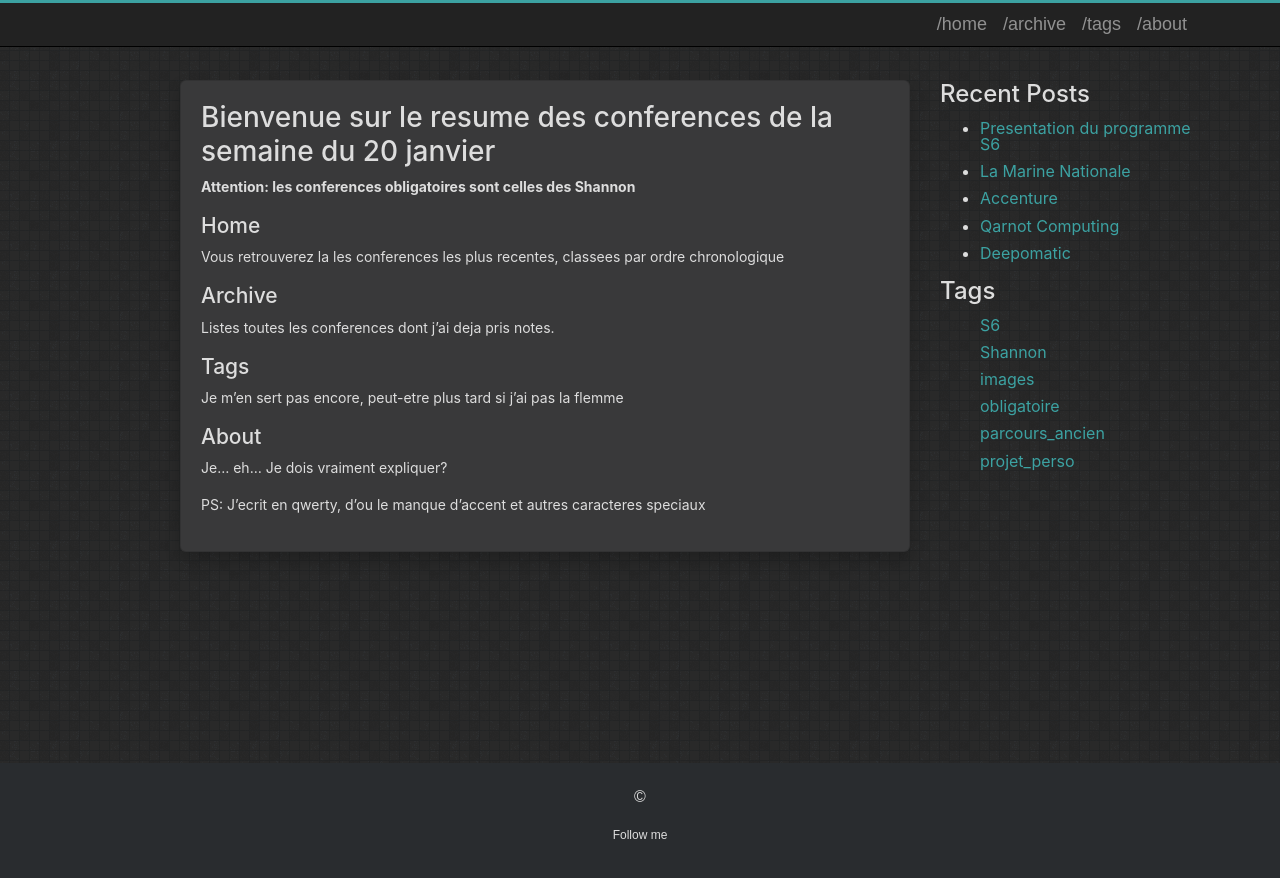
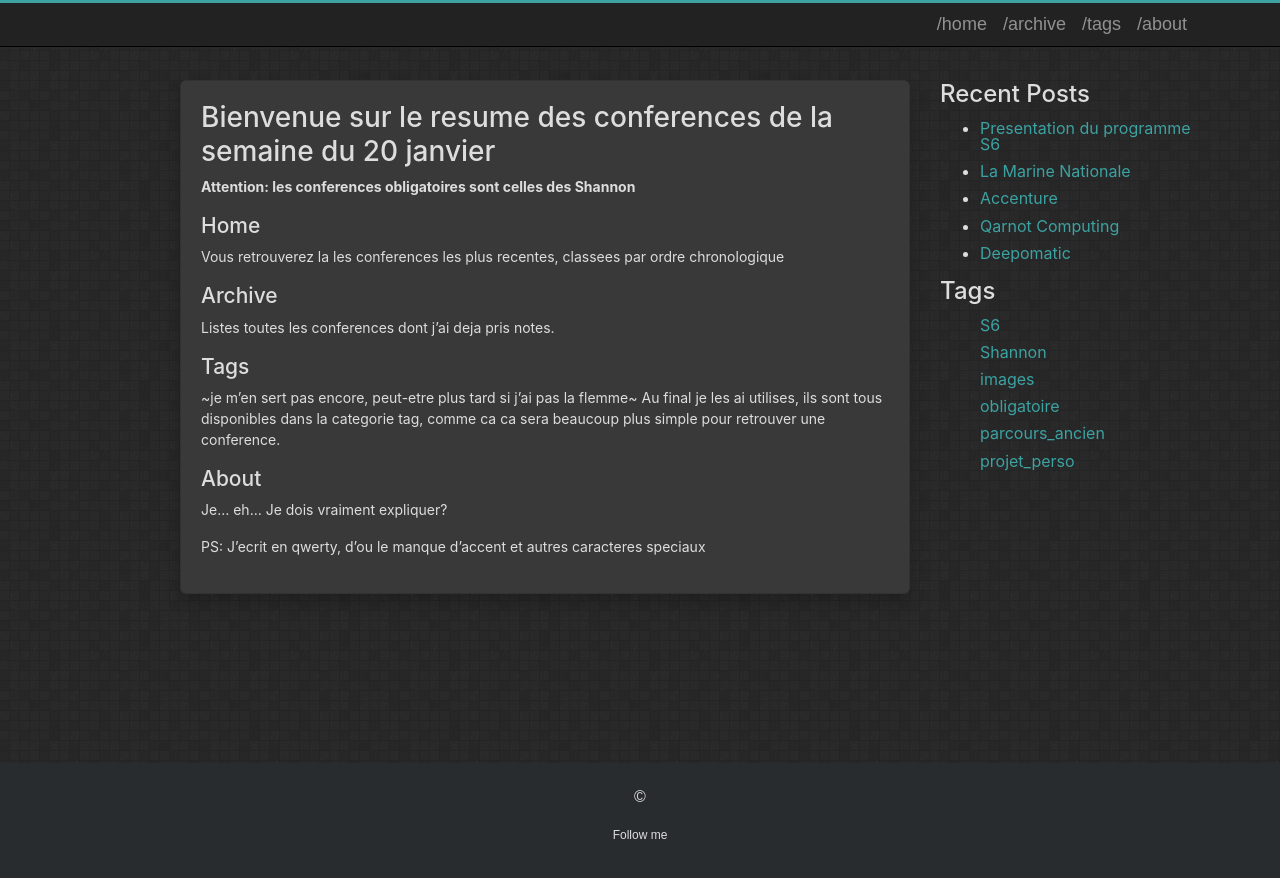
Before and after one commit to lemasyma/entreprise, a Jekyll site: the page built from about.md, in a window 1280 px wide. Shown: the top 878 px of the page. Built offline with Jekyll 4.4.1, drawn with Linux system fonts in a browser that asks for light colours.

Commit message:
[WEBSITE] Updated about.md

```diff
--- a/about.md
+++ b/about.md
@@ -15,7 +15,9 @@ Vous retrouverez la les conferences les plus recentes, classees par ordre chrono
 Listes toutes les conferences dont j'ai deja pris notes.
 
 ## Tags
-Je m'en sert pas encore, peut-etre plus tard si j'ai pas la flemme
+~je m'en sert pas encore, peut-etre plus tard si j'ai pas la flemme~
+Au final je les ai utilises, ils sont tous disponibles dans la categorie tag,
+comme ca ca sera beaucoup plus simple pour retrouver une conference.
 
 ## About
 Je... eh... Je dois vraiment expliquer?
```
